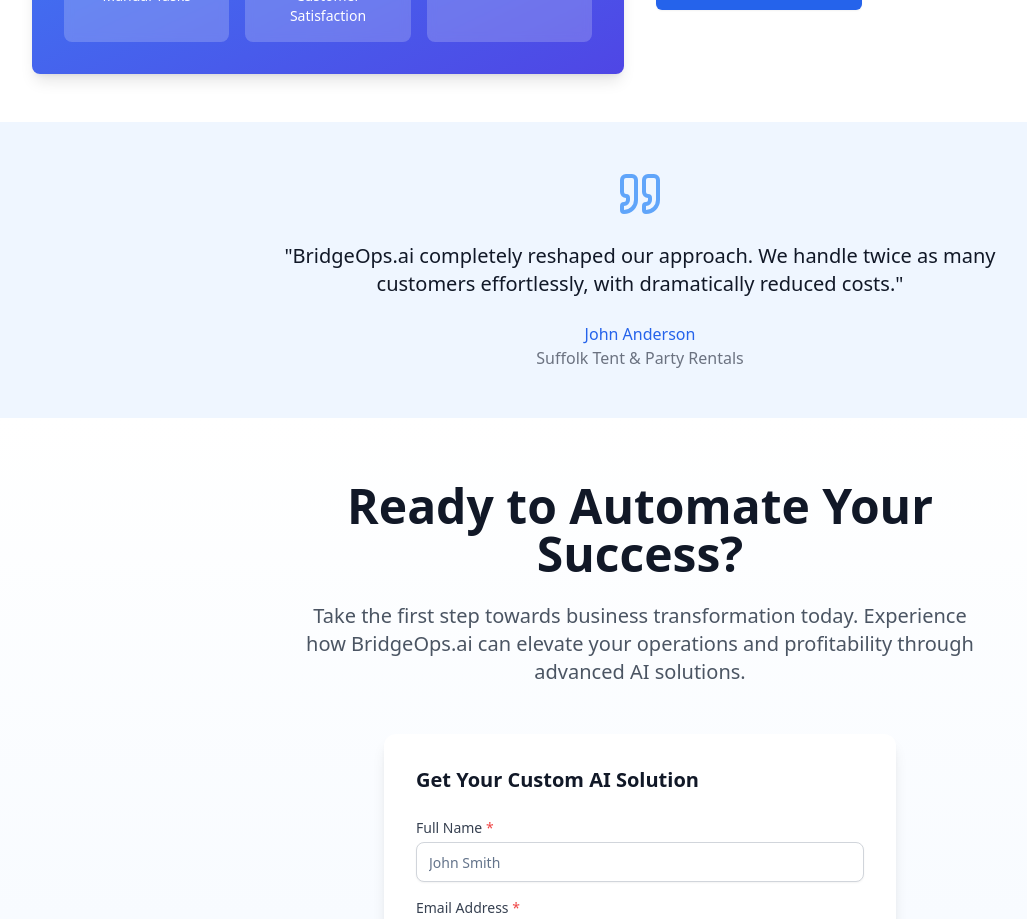
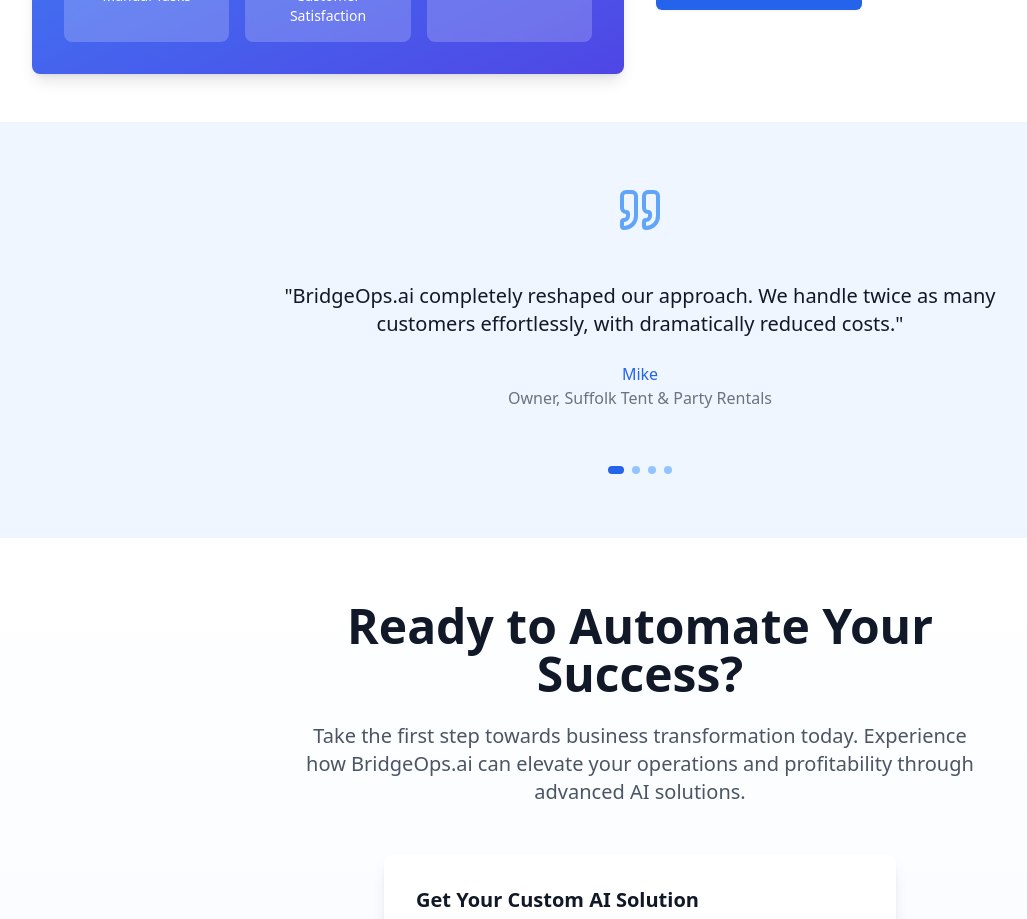
Before and after one commit to BridgeOpsai/Home, a Next.js app: page / in a window 1280 px wide. Shown: the part 2740-3659 px from the top of the page, without its empty margins (0-1027 px from the left). Built offline with nearby package versions, Linux system fonts and the light colour scheme.

Commit message:
feat: update testimonial component with auto-slide and smooth transition
Remove navigation arrows, keep auto-slide, and simplify UI.

Co-authored-by: null <206761971+BridgeOpsai@users.noreply.github.com>

```diff
--- a/components/testimonial.tsx
+++ b/components/testimonial.tsx
@@ -1,24 +1,100 @@
 "use client"
+import { useState, useEffect } from "react"
 import { AnimateOnScroll } from "./ui/animate-on-scroll"
 import { Quote } from "lucide-react"
 
+// Define the testimonial data structure
+interface TestimonialData {
+  quote: string
+  name: string
+  title: string
+  company: string
+}
+
+// Create an array of testimonials
+const testimonials: TestimonialData[] = [
+  {
+    quote:
+      "BridgeOps.ai completely reshaped our approach. We handle twice as many customers effortlessly, with dramatically reduced costs.",
+    name: "Mike",
+    title: "Owner",
+    company: "Suffolk Tent & Party Rentals",
+  },
+  {
+    quote:
+      "The automation solutions from BridgeOps.ai saved our team over 30 hours per week on repetitive tasks. Our customer satisfaction has increased by 40%.",
+    name: "Sarah Johnson",
+    title: "Operations Director",
+    company: "Coastal Medical Group",
+  },
+  {
+    quote:
+      "Implementing BridgeOps.ai's workflow automation was the best business decision we made this year. Our ROI was realized within the first month.",
+    name: "David Chen",
+    title: "CEO",
+    company: "Nexus Technologies",
+  },
+  {
+    quote:
+      "What impressed me most was how quickly they understood our unique business challenges and delivered a custom solution that actually works.",
+    name: "Jennifer Williams",
+    title: "Founder",
+    company: "Bright Path Education",
+  },
+]
+
 export default function Testimonial() {
+  const [currentIndex, setCurrentIndex] = useState(0)
+  const [isTransitioning, setIsTransitioning] = useState(false)
+
+  // Auto-advance the testimonials
+  useEffect(() => {
+    const interval = setInterval(() => {
+      setIsTransitioning(true)
+      setTimeout(() => {
+        setCurrentIndex((prevIndex) => (prevIndex + 1) % testimonials.length)
+        setTimeout(() => {
+          setIsTransitioning(false)
+        }, 100)
+      }, 500)
+    }, 8000) // Change testimonial every 8 seconds
+
+    return () => clearInterval(interval)
+  }, [])
+
   return (
-    <section className="py-12 bg-blue-50">
+    <section className="py-16 bg-blue-50 relative overflow-hidden">
       <div className="max-w-7xl mx-auto px-4 sm:px-6 lg:px-8">
         <AnimateOnScroll animation="zoom-in">
-          <div className="max-w-3xl mx-auto text-center">
+          <div className="max-w-3xl mx-auto text-center relative">
             <Quote className="mx-auto h-12 w-12 text-blue-400" />
-            <blockquote className="mt-6">
-              <p className="text-xl font-medium text-gray-900">
-                "BridgeOps.ai completely reshaped our approach. We handle twice as many customers effortlessly, with
-                dramatically reduced costs."
-              </p>
-              <footer className="mt-6">
-                <p className="text-base font-medium text-blue-600">John Anderson</p>
-                <p className="text-base text-gray-500">Suffolk Tent & Party Rentals</p>
-              </footer>
-            </blockquote>
+
+            <div className="min-h-[200px] flex items-center justify-center">
+              <div className="transition-all duration-700 ease-in-out" style={{ opacity: isTransitioning ? 0 : 1 }}>
+                <blockquote className="mt-6">
+                  <p className="text-xl font-medium text-gray-900">"{testimonials[currentIndex].quote}"</p>
+                  <footer className="mt-6">
+                    <p className="text-base font-medium text-blue-600">{testimonials[currentIndex].name}</p>
+                    <p className="text-base text-gray-500">
+                      {testimonials[currentIndex].title}, {testimonials[currentIndex].company}
+                    </p>
+                  </footer>
+                </blockquote>
+              </div>
+            </div>
+
+            {/* Navigation dots */}
+            <div className="flex justify-center space-x-2 mt-8">
+              {testimonials.map((_, index) => (
+                <div
+                  key={index}
+                  className={`h-2 rounded-full transition-all duration-300 ${
+                    index === currentIndex ? "bg-blue-600 w-4" : "bg-blue-300 w-2"
+                  }`}
+                  aria-label={`Testimonial ${index + 1}`}
+                />
+              ))}
+            </div>
           </div>
         </AnimateOnScroll>
       </div>
```
